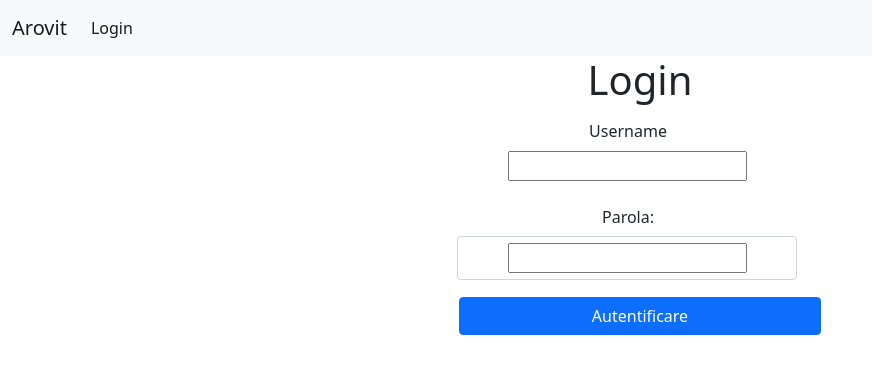
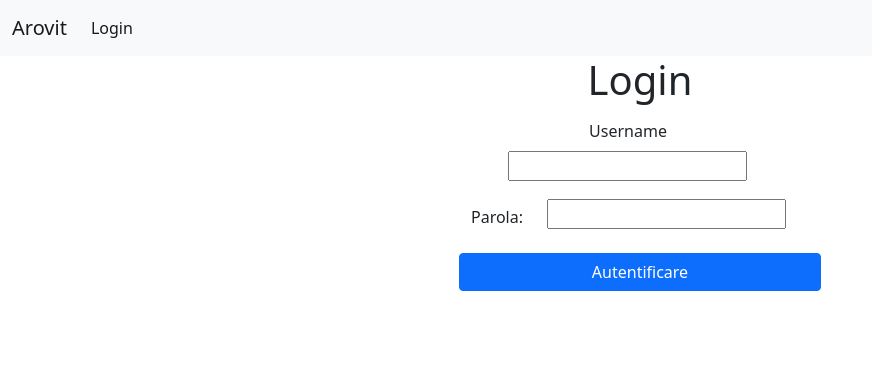
Before and after one commit to radufritea/registru, a Django app: template users/templates/registration/login.html in a window 1280 px wide. Shown: the top 374 px of the page, without its empty margins (0-872 px from the left). Run offline with Django 4.2, Linux system fonts and the light colour scheme; the template is opened without the code that fills it, so the values that code supplies are empty, except form fields; tables that the repository leaves empty hold one stand-in row (values such as "Sample post"); form fields are guessed from the names that the template uses.

Commit message:
password field styling

```diff
--- a/users/templates/registration/login.html
+++ b/users/templates/registration/login.html
@@ -30,7 +30,7 @@
 						</tr>
 						<tr class="mb-3 row text-center input-group">
 							<td class="col col-form-label">Parola:</td>
-							<td class="col" id="password">{{ form.password }}</td>
+							<td class="col">{{ form.password }}</td>
 						</tr>
 						<tr>
 							<td class="mb-3 row text-center">
```
